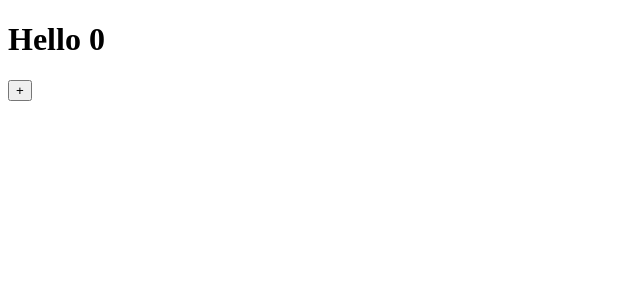
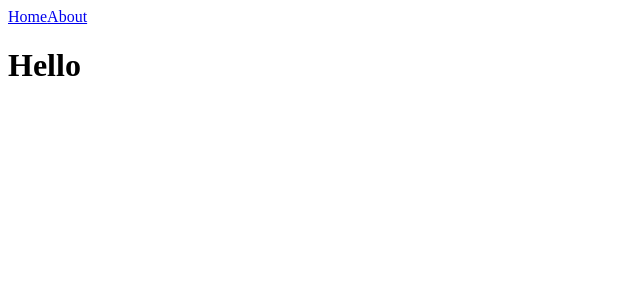
Before and after one commit to lnuvy/nomad-nextJS, a Next.js app: page / in a window 1280 px wide. Shown: the top 300 px of the page, without its empty margins (0-640 px from the left). Built offline with nearby package versions, Linux system fonts and the light colour scheme.

Commit message:
일반적NavBar 설정시 eslint 작동

```diff
--- /dev/null
+++ b/components/NavBar.js
@@ -0,0 +1,8 @@
+export default function NavBar() {
+  return (
+    <nav>
+      <a href="/">Home</a>
+      <a href="/about">About</a>
+    </nav>
+  )
+}
--- a/pages/index.js
+++ b/pages/index.js
@@ -1,11 +1,11 @@
 import { useState } from "react";
+import NavBar from "../components/NavBar";
 
 export default function Home() {
-  const [counter, setCounter] = useState(0);
   return (
     <div>
-      <h1>Hello {counter}</h1>
-      <button onClick={() => setCounter((prev) => prev+1)}>+</button>
+      <NavBar />
+      <h1>Hello</h1>
     </div>
-  )
+  );
 }
```
Also changed, not shown: pages/about.js (+7 -2 lines).
